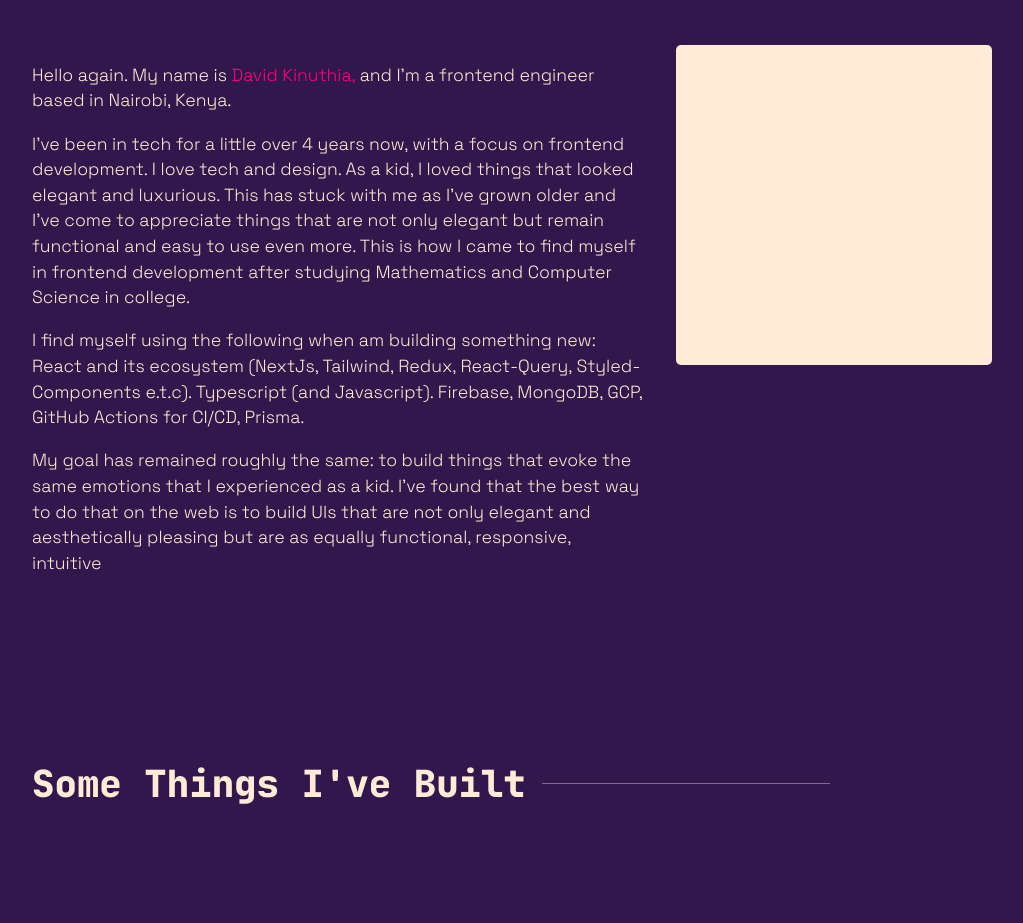
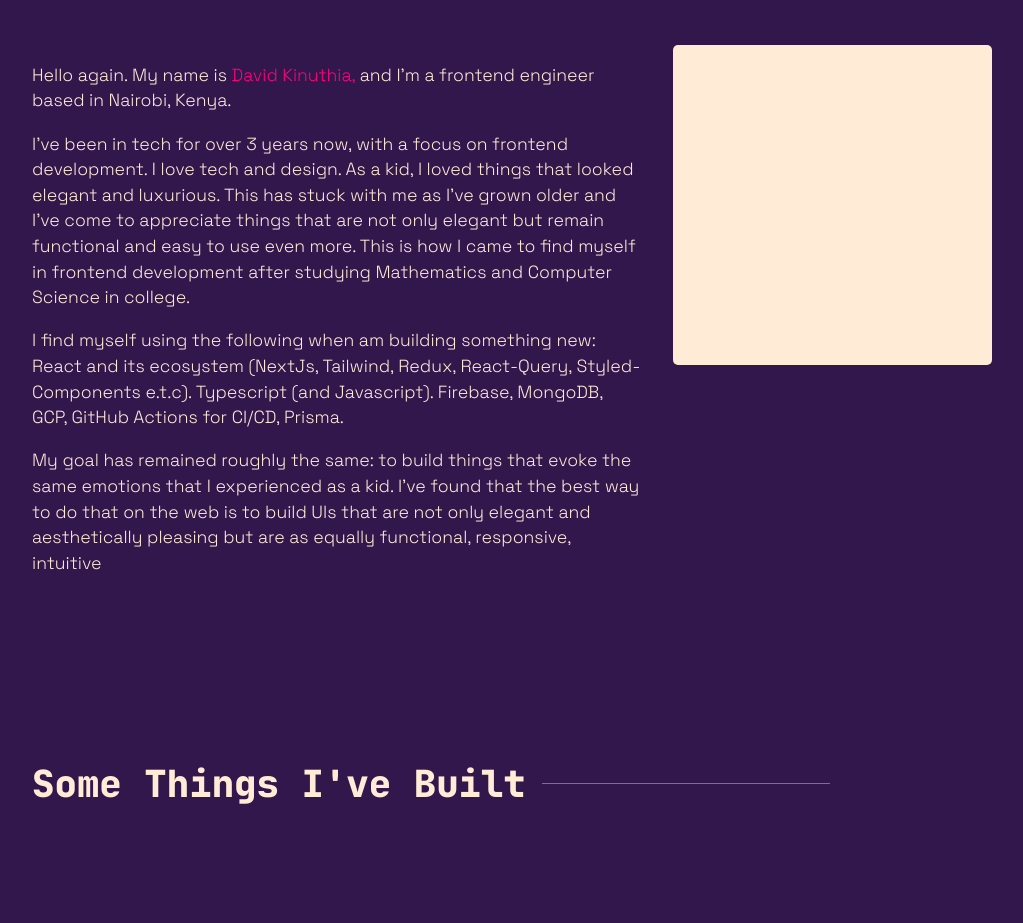
Before and after one commit to kd-kinuthiadavid/kdio-dev, a Next.js app: page / in a window 1280 px wide. Shown: the part 981-1904 px from the top of the page, without its empty margins (128-1151 px from the left). Built offline with nearby package versions, Linux system fonts and the light colour scheme.

Commit message:
fix: update the years in experience text in the about section
This was a bit off as it counts the current year without regarding the
months

```diff
--- a/components/AboutSection/index.tsx
+++ b/components/AboutSection/index.tsx
@@ -19,13 +19,13 @@ const About = () => {
             engineer based in Nairobi, Kenya.
           </p>
           <p>
-            I've been in tech for a little over {experienceYears} years now,
-            with a focus on frontend development. I love tech and design. As a
-            kid, I loved things that looked elegant and luxurious. This has
-            stuck with me as I've grown older and I've come to appreciate things
-            that are not only elegant but remain functional and easy to use even
-            more. This is how I came to find myself in frontend development
-            after studying Mathematics and Computer Science in college.
+            I've been in tech for over {experienceYears - 1} years now, with a
+            focus on frontend development. I love tech and design. As a kid, I
+            loved things that looked elegant and luxurious. This has stuck with
+            me as I've grown older and I've come to appreciate things that are
+            not only elegant but remain functional and easy to use even more.
+            This is how I came to find myself in frontend development after
+            studying Mathematics and Computer Science in college.
           </p>
           <p>
             I find myself using the following when am building something new:
```
